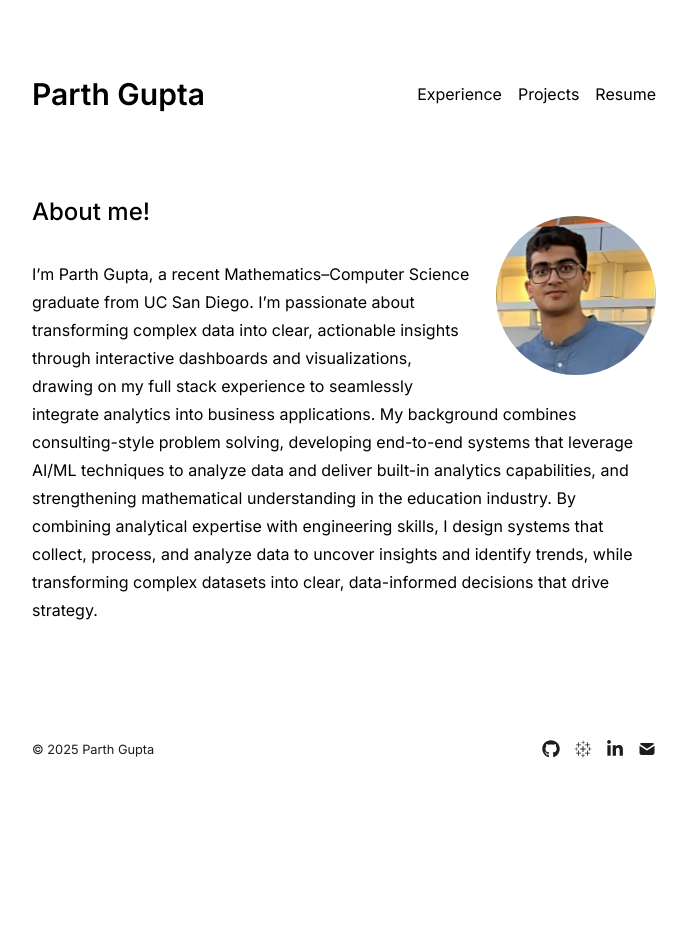
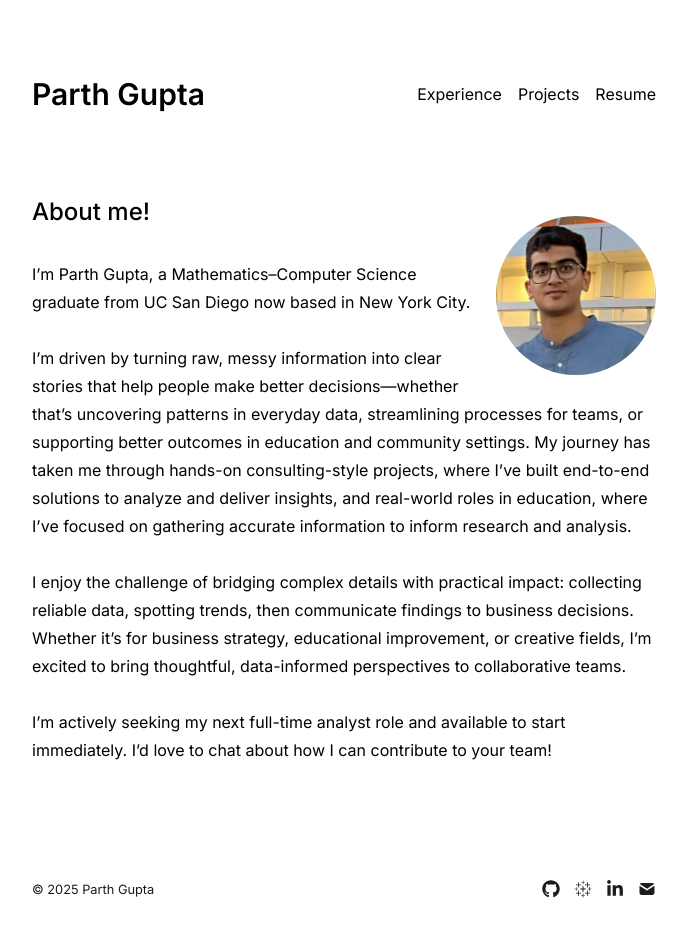
Before and after one commit to pGUPT4/personal-website, a Next.js app: page / in a window 1280 px wide. Shown: the top 936 px of the page, without its empty margins (296-983 px from the left). Built offline with nearby package versions, Linux system fonts and the light colour scheme.

Commit message:
Update about me and resume

```diff
--- a/app/page.tsx
+++ b/app/page.tsx
@@ -17,7 +17,13 @@ export default function Page() {
       </h1>
       <div className="prose prose-neutral dark:prose-invert">
         <p>
-          I’m Parth Gupta, a recent Mathematics–Computer Science graduate from UC San Diego. I’m passionate about transforming complex data into clear, actionable insights through interactive dashboards and visualizations, drawing on my full stack experience to seamlessly integrate analytics into business applications. My background combines consulting-style problem solving, developing end-to-end systems that leverage AI/ML techniques to analyze data and deliver built-in analytics capabilities, and strengthening mathematical understanding in the education industry. By combining analytical expertise with engineering skills, I design systems that collect, process, and analyze data to uncover insights and identify trends, while transforming complex datasets into clear, data-informed decisions that drive strategy.
+          I’m Parth Gupta, a Mathematics–Computer Science graduate from UC San Diego now based in New York City.
+          <br/><br/>
+          I’m driven by turning raw, messy information into clear stories that help people make better decisions—whether that’s uncovering patterns in everyday data, streamlining processes for teams, or supporting better outcomes in education and community settings. My journey has taken me through hands-on consulting-style projects, where I’ve built end-to-end solutions to analyze and deliver insights, and real-world roles in education, where I’ve focused on gathering accurate information to inform research and analysis.
+          <br/><br/>
+          I enjoy the challenge of bridging complex details with practical impact: collecting reliable data, spotting trends, then communicate findings to business decisions. Whether it’s for business strategy, educational improvement, or creative fields, I’m excited to bring thoughtful, data-informed perspectives to collaborative teams.
+          <br/><br/>
+          I’m actively seeking my next full-time analyst role and available to start immediately. I’d love to chat about how I can contribute to your team!
         </p>
       </div>
     </section>
--- a/package.json
+++ b/package.json
@@ -7,7 +7,6 @@
     "start": "next start"
   },
   "dependencies": {
-    "@types/node": "22.10.7",
     "@types/react": "19.2.7",
     "@types/react-dom": "19.2.3",
     "@vercel/analytics": "^1.4.1",
@@ -30,6 +29,7 @@
   },
   "devDependencies": {
     "@tailwindcss/typography": "^0.5.16",
+    "@types/node": "22.10.7",
     "autoprefixer": "^10.4.20",
     "eslint": "^9.39.1",
     "eslint-config-next": "^16.0.7",
```
Also changed, not shown: 2 other files (tests, documents, lock files or other folders).
